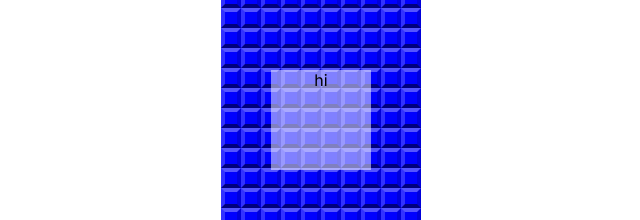
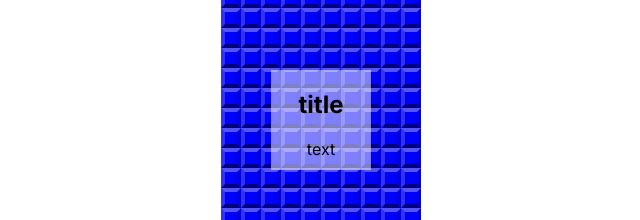
Before and after one commit to Gohkyle/tetris-next, a Next.js app: page / in a window 1280 px wide. Shown: the part 280-500 px from the top of the page, without its empty margins (319-959 px from the left). Built offline with nearby package versions, Linux system fonts and the light colour scheme.

Commit message:
props added to modal component

```diff
--- a/src/app/components/MessageModal.tsx
+++ b/src/app/components/MessageModal.tsx
@@ -1,7 +1,12 @@
-export const MessageModal = () => {
+interface IProps {
+    title:string;
+    text:string;
+}
+export const MessageModal = ({title, text}:IProps) => {
     return(
         <div className="message-modal">
-            hi
+            <h2>{title}</h2>
+            <p>{text}</p>
         </div>
     )
 }
--- a/src/app/components/Tetris.tsx
+++ b/src/app/components/Tetris.tsx
@@ -9,7 +9,7 @@ export const Tetris = () => {
             <Grid/>
             <NextBlock/>
             <ScoreBoard/>
-            <MessageModal/>
+            <MessageModal title="title" text="text"/>
         </div>
     )
 }
```
